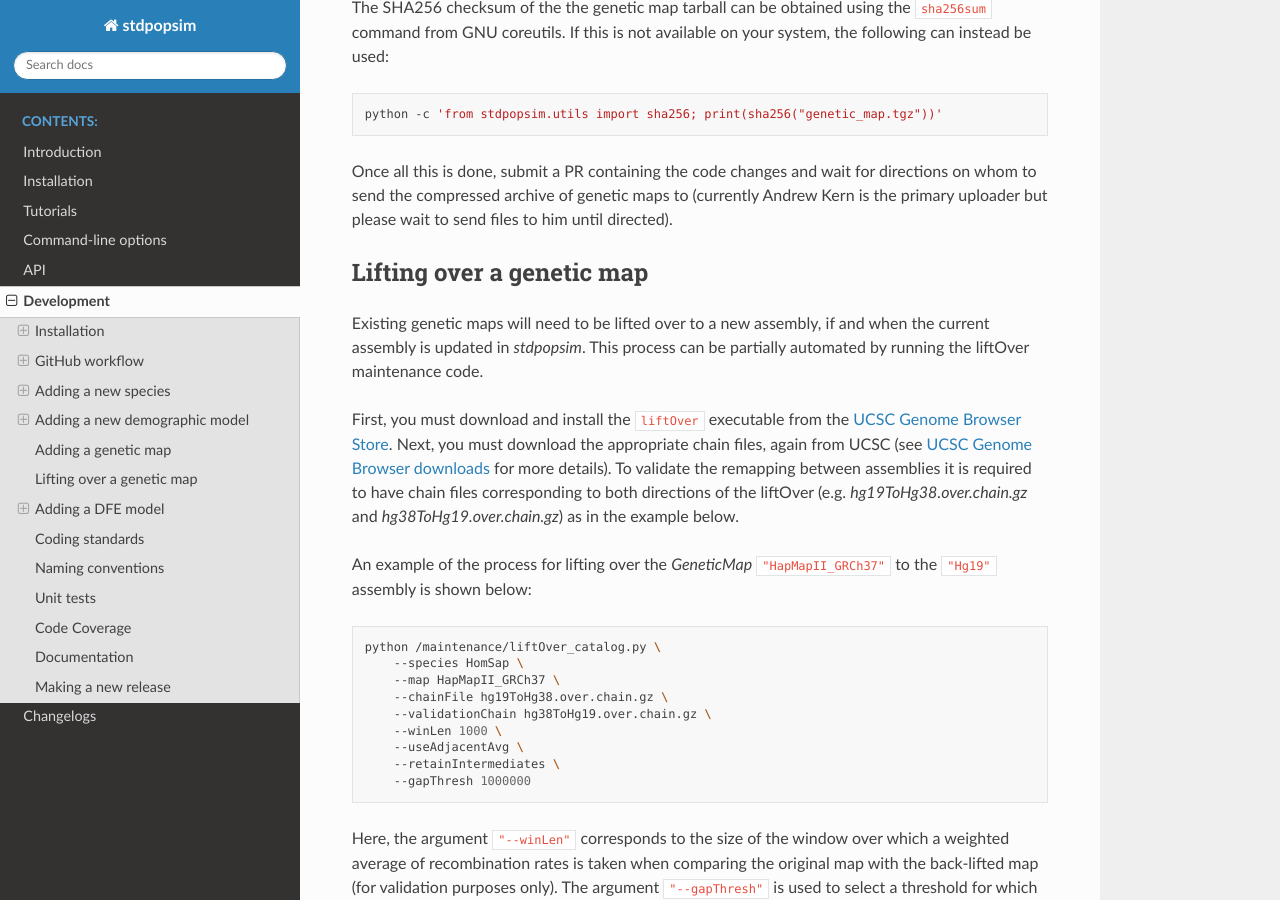
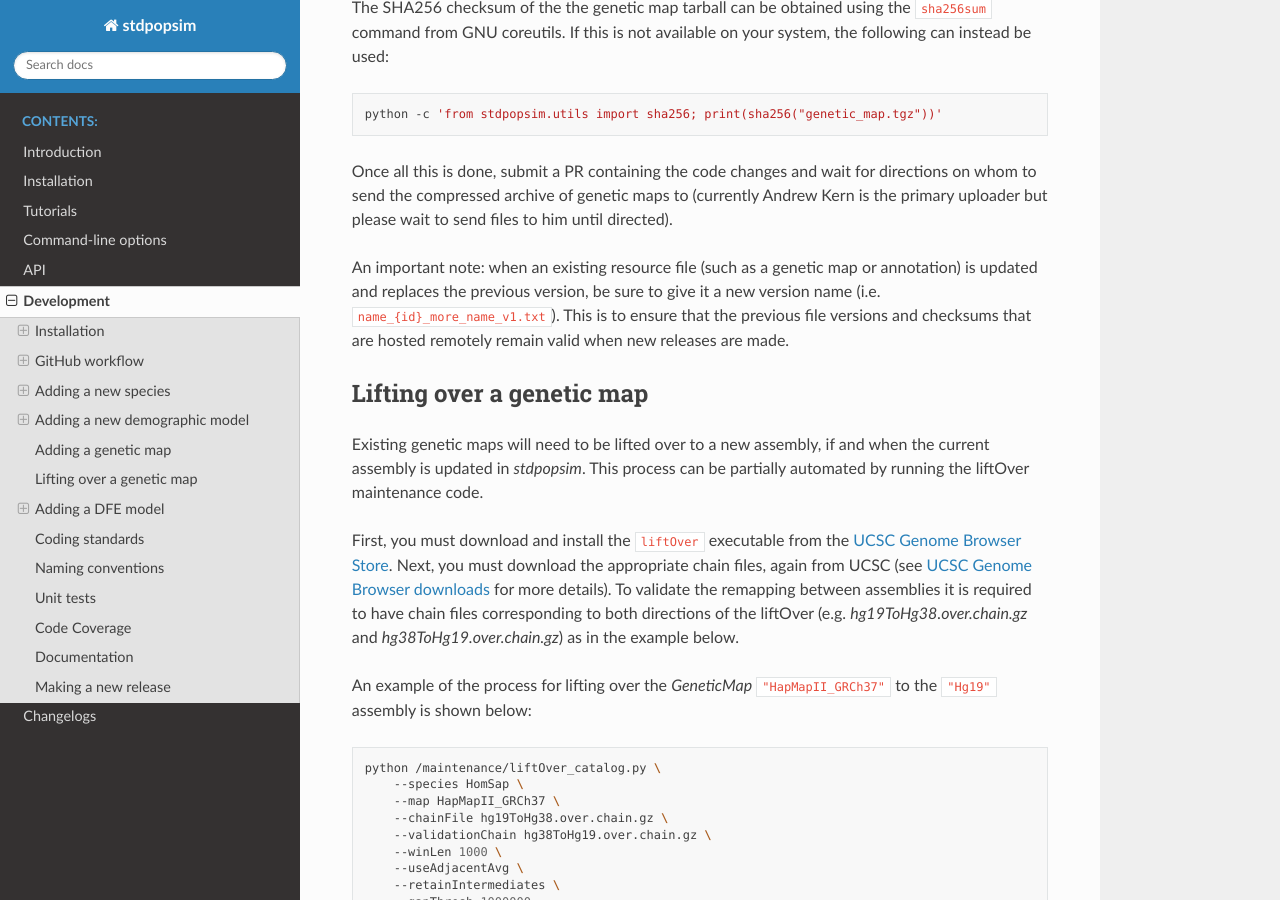
Before and after one commit to popsim-consortium/stdpopsim, a Sphinx documentation site: the page built from docs/development.rst, in a window 1280 px wide and 900 px high, scrolled down 23784 px. Built offline with Sphinx 7.4.7 and the Read the Docs theme 2.0.0, drawn with Linux system fonts in a browser that asks for light colours; pages that are not in the unit, such as notebooks, are missing from menus.

Commit message:
note to dcs about versioning resource files.

```diff
--- a/docs/development.rst
+++ b/docs/development.rst
@@ -1355,6 +1355,12 @@ Once all this is done, submit a PR containing the code changes and wait for dire
 on whom to send the compressed archive of genetic maps to (currently Andrew Kern is the
 primary uploader but please wait to send files to him until directed).
 
+An important note: when an existing resource file (such as a genetic map or annotation)
+is updated and replaces the previous version,
+be sure to give it a new version name (i.e. ``name_{id}_more_name_v1.txt``).
+This is to ensure that the previous file versions and checksums that are hosted
+remotely remain valid when new releases are made.
+
 **************************
 Lifting over a genetic map
 **************************
```
